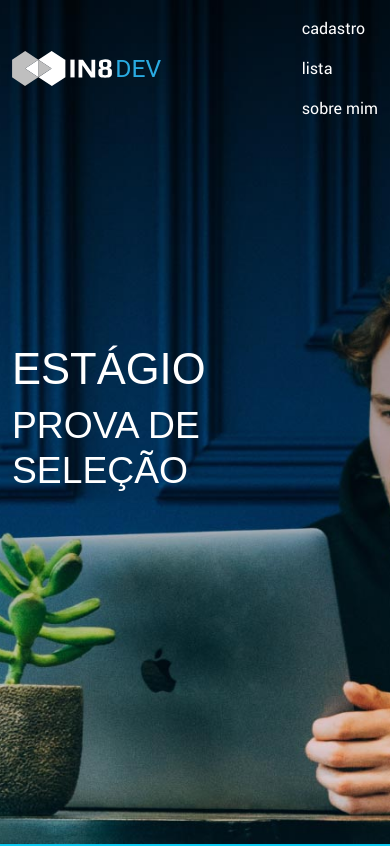
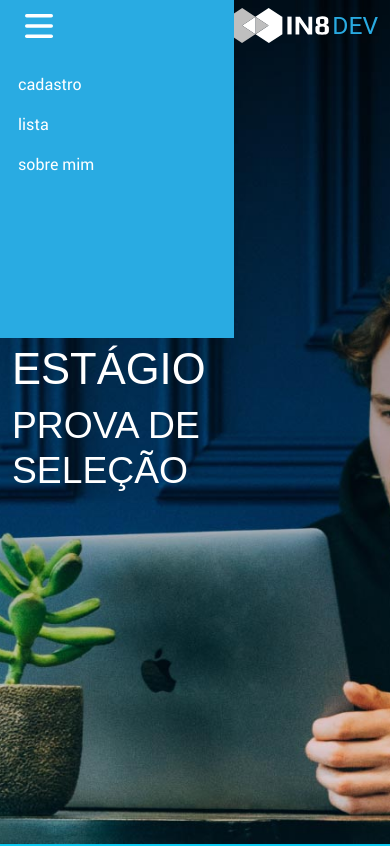
Before and after one commit to anarodrigues1996/devnology_intership_nextjs, a Next.js app: page / in a window 390 px wide. Shown: the top 846 px of the page. Built offline with nearby package versions, Linux system fonts and the light colour scheme; no server answers.

Commit message:
responsive menu

```diff
--- a/pages/NavBar.js
+++ b/pages/NavBar.js
@@ -1,13 +1,37 @@
+import { useState } from 'react'
 
 export default function NavBar() {
+
+    const [menu, setMenu] = useState(true);
+
+    function toogleMenu()
+    {
+      setMenu(!menu)
+    }
+
     return (
         <nav className="navbar navbar-expand-sm position-absolute w-100">
           <div className="container">
 
+          <button className="navbar-toggler" type="button" data-bs-toggle="collapse" data-bs-target="#collapsibleNavbar" onClick={toogleMenu}>
+            {
+              !menu &&
+              <img src="/img/hamburguer.svg" height="24" />
+            }
+            {
+              menu &&
+              <img src="/img/hamburguer-aberto0.svg" height="24" />
+            }
+          </button>
+
             <a href="#">
               <img src="/img/logo-in8-dev.svg" height="35" />
             </a>
-            <ul className="navbar-nav ml-auto">
+
+            {
+              menu &&
+              <div className="ml-auto myMenu" id="collapsibleNavbar">
+              <ul className="navbar-nav">
                 <li className="nav-item">
                   <a className="nav-link text-white" href="#signUp">cadastro</a>
                 </li>
@@ -19,6 +43,9 @@ export default function NavBar() {
                 </li>
               </ul>
               </div>
+            }
+
+          </div>
 
         </nav>
     )
--- a/pages/index.js
+++ b/pages/index.js
@@ -9,6 +9,7 @@ export default function Home() {
   return (
     <main>
       <Head>
+        <meta name="viewport" content="width=device-width, initial-scale=1.0"/>
         <link href="https://cdn.jsdelivr.net/npm/bootstrap@5.1.3/dist/css/bootstrap.min.css" rel="stylesheet" />
       </Head>
       <MyHeader />
--- a/styles/globals.css
+++ b/styles/globals.css
@@ -71,7 +71,7 @@ footer{
   color: #fff;
 }
 
-button{
+.btn{
   background-color: #012d51 !important;
   font-family: 'Helvetica 25 UltraLight', HelveticaUltra, sans-serif;
   font-size: 25;
@@ -116,3 +116,23 @@ tr:last-child td{
 td{
   font-family: HelveticaCondensed;
 }
+
+.navbar-toggler{
+  z-index: 1;
+}
+
+@media only screen and (max-width: 576px) {
+
+  .myMenu{
+    background-color: #29abe2;
+    padding: 12px 18px;
+    padding-top: 64px;
+    position: absolute;
+    top: 0;
+    left: 0;
+    z-index: 0;
+    width: 60%;
+    height: 40vh;
+  }
+
+}
```
Also changed, not shown: public/img/hamburguer-aberto0.svg (added), public/img/hamburguer.svg (added). Lines whose indentation alone changed are shown as unchanged.
